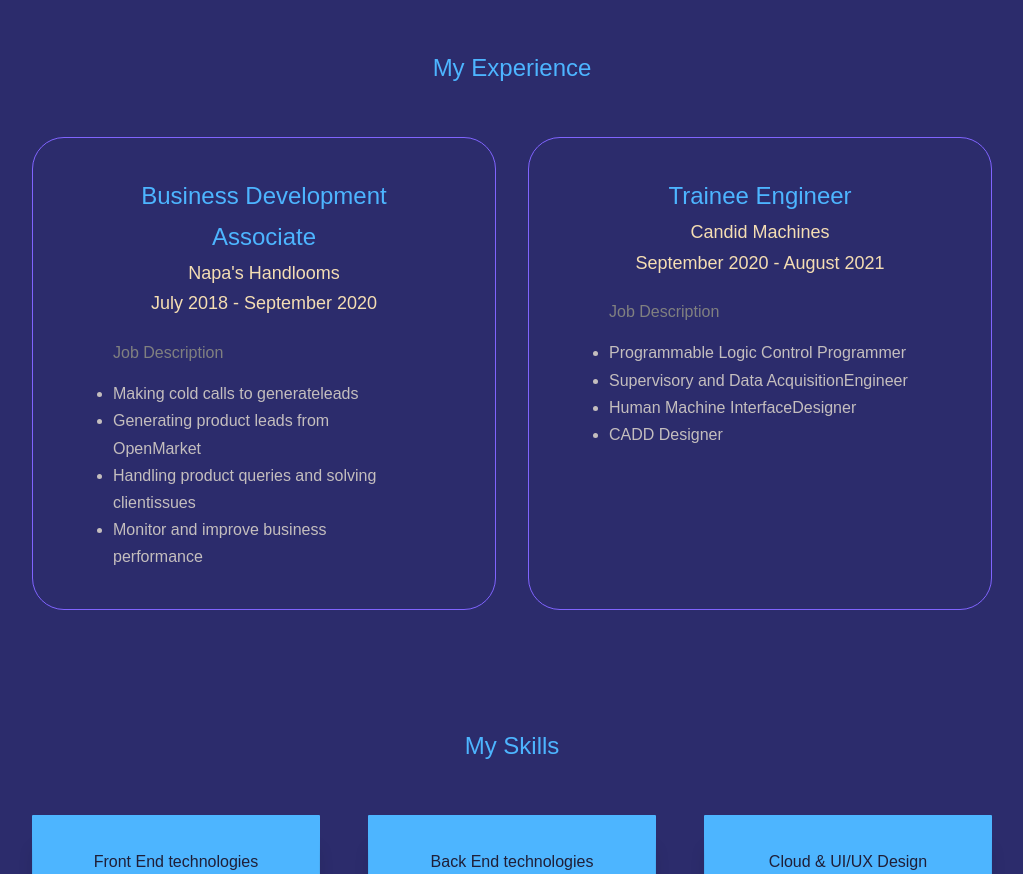
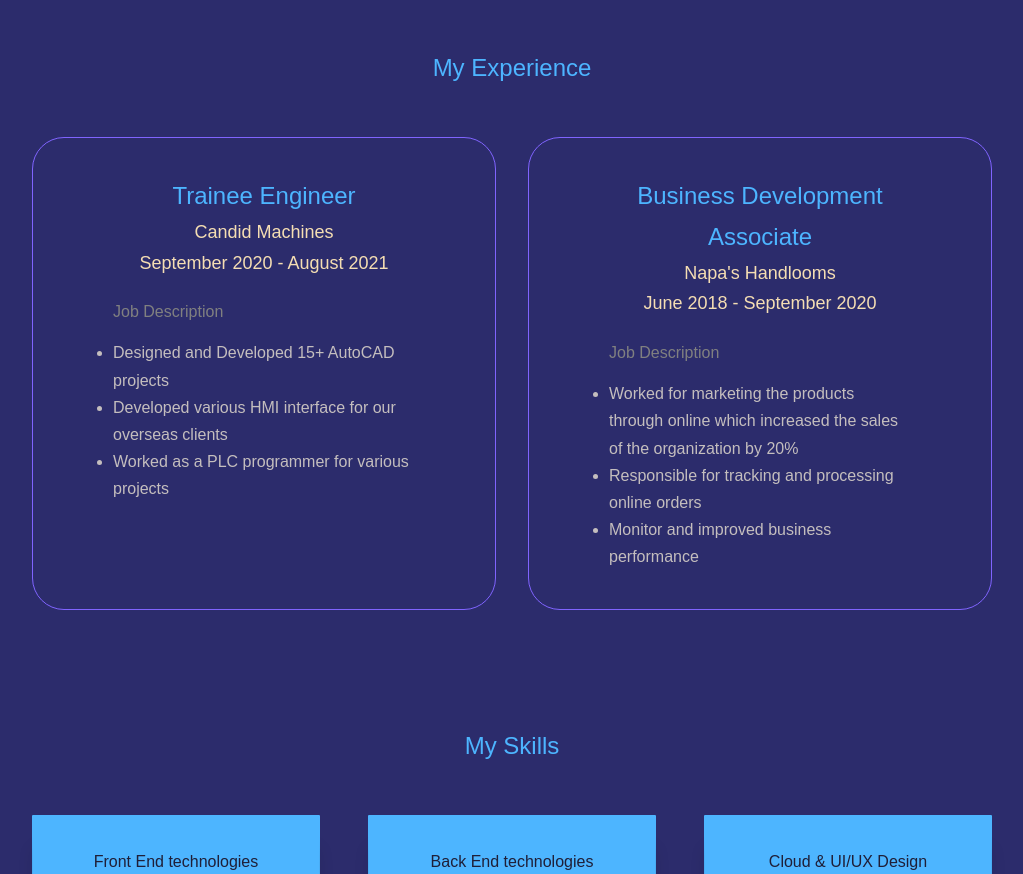
Before and after one commit to UdayShankhar/ECommerceWebsite-FullStack, a React (Create React App) app: page / in a window 1280 px wide. Shown: the part 2160-3034 px from the top of the page, without its empty margins (128-1151 px from the left). Built offline with nearby package versions, Linux system fonts and the light colour scheme; some icons are missing; a web font is replaced by a local one.

Commit message:
final push

```diff
--- a/src/components/experience/Experience.jsx
+++ b/src/components/experience/Experience.jsx
@@ -7,29 +7,28 @@ function Experience() {
       <h2>My Experience</h2>
       <div className='container experience-container'>
         <div className='experience-first'>
-          <h3>Business Development Associate</h3>
-          <h5>Napa's Handlooms</h5>
-          <h5>July 2018 - September 2020</h5>
-          <p>Job Description</p>
-          <ul className='desc-list'>
-            <li>Making cold calls to generateleads</li>
-            <li>	Generating product leads from OpenMarket</li>
-            <li>	Handling product queries and solving clientissues</li>
-            <li>Monitor and improve business performance</li>
-          </ul>
-        </div>
-        <div className='experience-second'>
           <h3>Trainee Engineer</h3>
           <h5>Candid Machines</h5>
           <h5>September 2020 - August 2021</h5>
           <p>Job Description</p>
           <ul className='desc-list'>
-            <li>	Programmable Logic Control Programmer</li>
-            <li>		Supervisory and Data AcquisitionEngineer</li>
-            <li>		Human Machine InterfaceDesigner</li>
-            <li>CADD Designer</li>
+            <li>Designed and Developed 15+ AutoCAD projects </li>
+            <li>Developed various HMI interface for our overseas clients </li>
+            <li>Worked as a PLC programmer for various projects</li>
           </ul>
         </div>
+        <div className='experience-second'>
+          <h3>Business Development Associate</h3>
+          <h5>Napa's Handlooms</h5>
+          <h5>June 2018 - September 2020</h5>
+          <p>Job Description</p>
+          <ul className='desc-list'>
+            <li>Worked for marketing the products through online which increased the sales of the organization by 20%</li>
+            <li>Responsible for tracking and processing online orders</li>
+            <li>Monitor and improved business performance</li>
+          </ul>
+        </div>
+
       </div>
     </section>
   )
```
